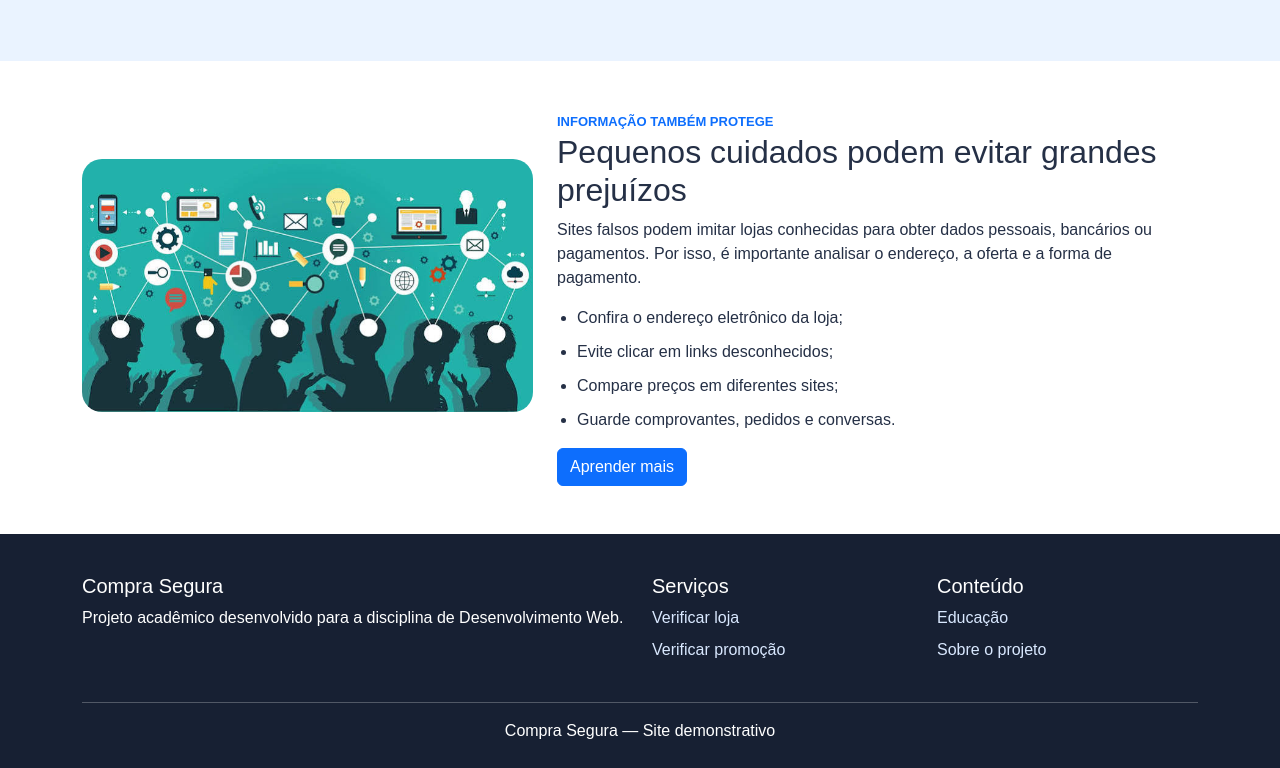
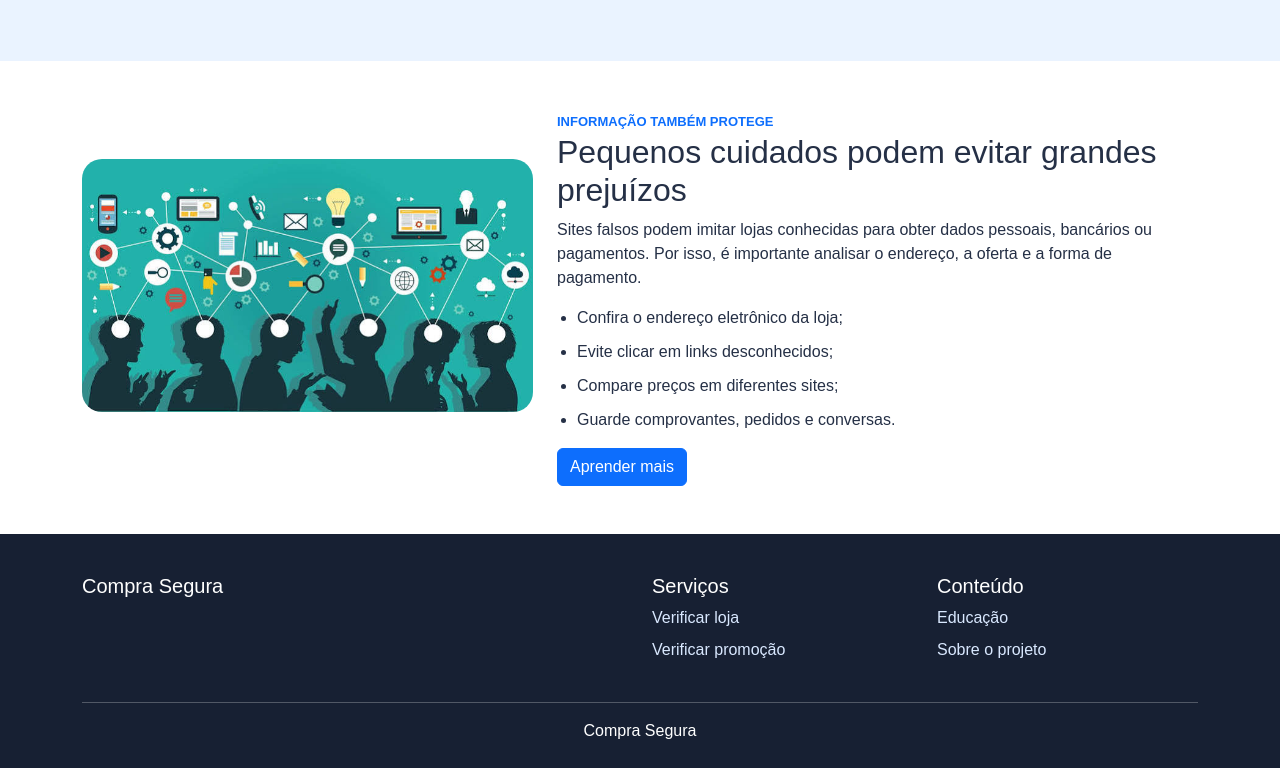
Before and after one commit to gabrieltrindade-dev/compra-segura, a plain HTML site: page index.html in a window 1280 px wide. Shown: the part 1358-2126 px from the top of the page. Drawn offline with nearby package versions, Linux system fonts and the light colour scheme.

Commit message:
Remove textos do rodapé da página inicial

```diff
--- a/index.html
+++ b/index.html
@@ -251,11 +251,6 @@
             <div class="row">
                 <div class="col-md-6 mb-3">
                     <h2 class="h5">Compra Segura</h2>
-
-                    <p>
-                        Projeto acadêmico desenvolvido para a disciplina de
-                        Desenvolvimento Web.
-                    </p>
                 </div>
 
                 <div class="col-md-3 mb-3">
@@ -274,7 +269,7 @@
             <hr>
 
             <p class="text-center mb-0">
-                Compra Segura — Site demonstrativo
+                Compra Segura
             </p>
         </div>
     </footer>
```
